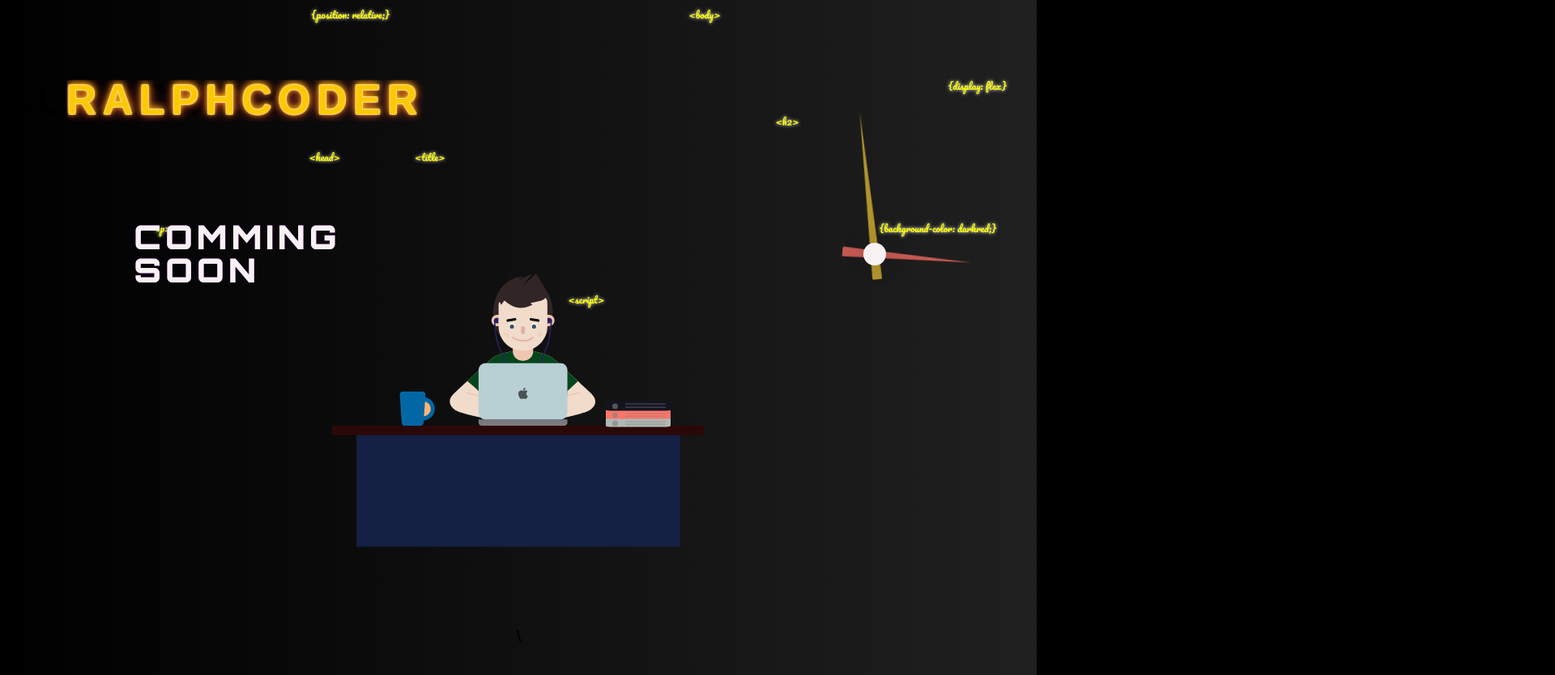
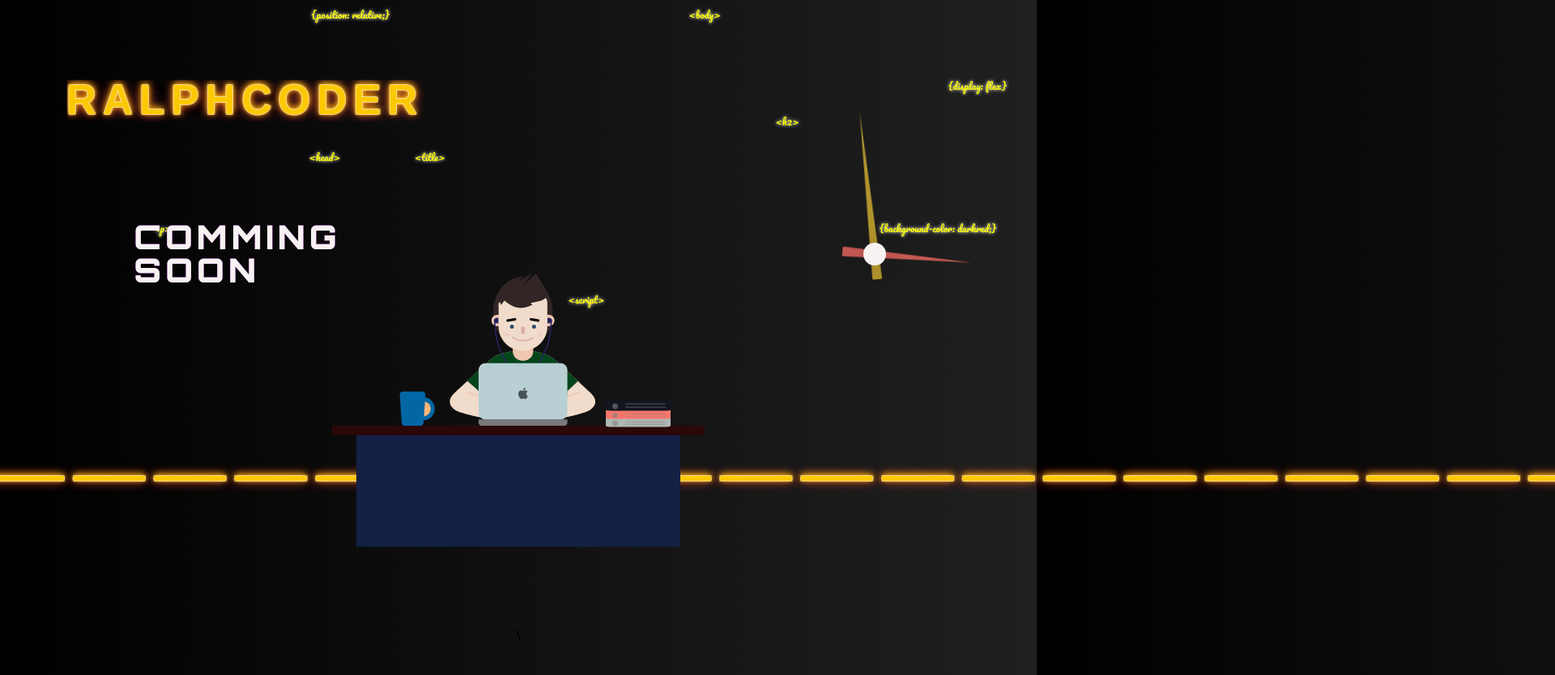
Before and after one commit to coderaky/ralphcoder, a plain HTML site: page index.html in a window 1280 px wide. Shown: the top 834 px of the page at 81% size, 1920 px wide, since content can reach past the window. Drawn offline with Linux system fonts and the light colour scheme; a script that the page names is missing; a web font is replaced by a local one.

Commit message:
Update index.html

```diff
--- a/index.html
+++ b/index.html
@@ -227,6 +227,7 @@
 </div>
 <div>
   <h1 data-heading="RALPHCODER">RALPHCOERee</h1>
+  <footer><h2 data-heading="__________________________">__________________________</h2></footer>
 </div>
 <main>
   <div class="clock">
```
